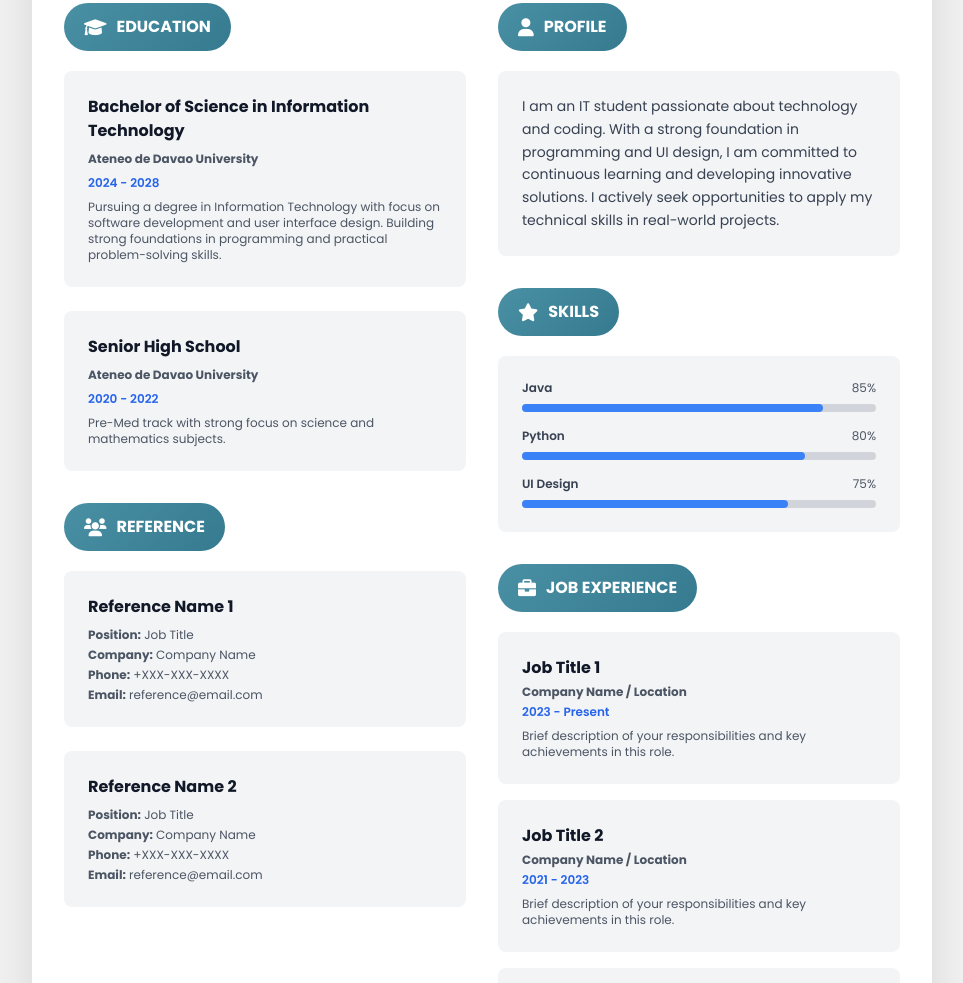
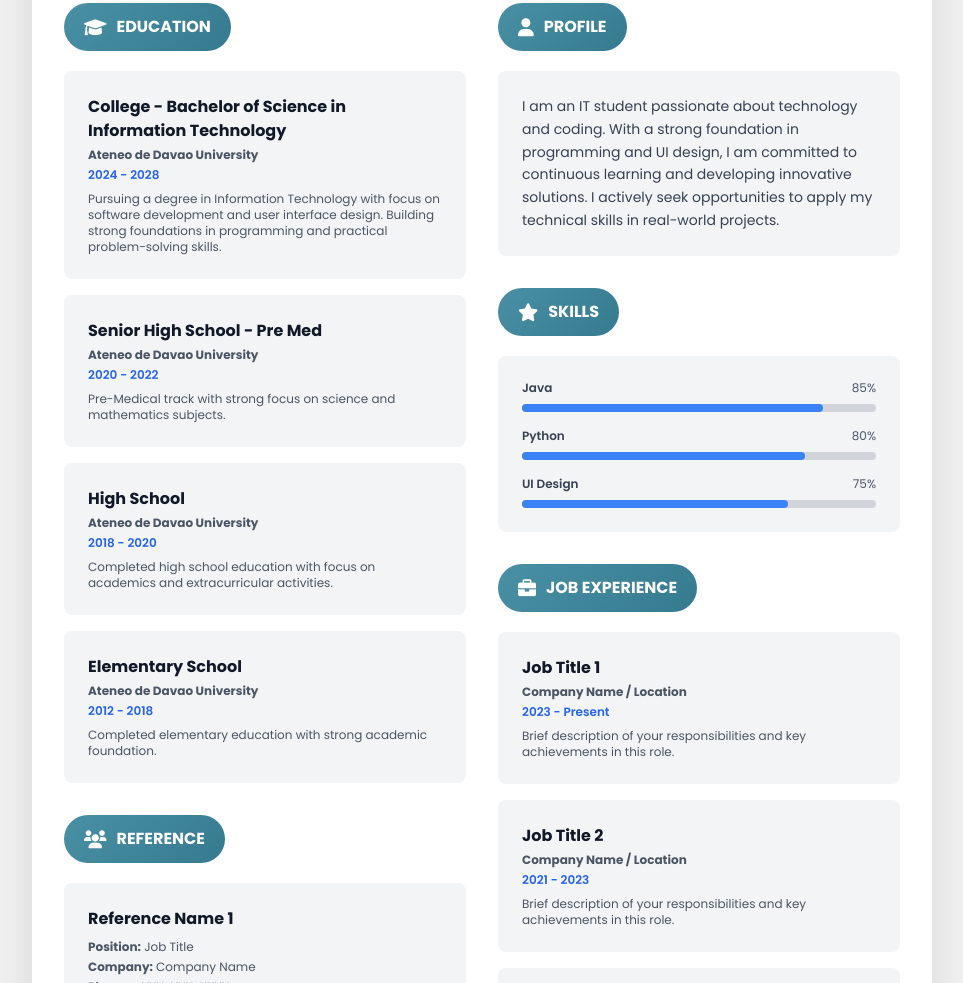
Before and after one commit to JordanTubs/Tubianosa_CVPortfolio, a website: page index.html in a window 1280 px wide. Shown: the part 421-1404 px from the top of the page, without its empty margins (158-1121 px from the left). Drawn offline with nearby package versions, Linux system fonts and the light colour scheme.

Commit message:
Add all 4 education entries: College (BSIT), Senior Highschool (PreMed), Highschool, Elementary

```diff
--- a/index.html
+++ b/index.html
@@ -103,18 +103,30 @@
                         <i class="fas fa-graduation-cap"></i>
                         EDUCATION
                     </div>
-                    <div class="space-y-6">
+                    <div class="space-y-4">
                         <div class="bg-gray-100 rounded-lg p-6">
-                            <h3 class="font-bold text-gray-900 mb-2">Bachelor of Science in Information Technology</h3>
-                            <p class="text-xs text-gray-600 mb-2"><strong>Ateneo de Davao University</strong></p>
+                            <h3 class="font-bold text-gray-900 mb-1">College - Bachelor of Science in Information Technology</h3>
+                            <p class="text-xs text-gray-600 mb-1"><strong>Ateneo de Davao University</strong></p>
                             <p class="text-xs text-blue-600 font-semibold mb-2">2024 - 2028</p>
                             <p class="text-xs text-gray-600">Pursuing a degree in Information Technology with focus on software development and user interface design. Building strong foundations in programming and practical problem-solving skills.</p>
                         </div>
                         <div class="bg-gray-100 rounded-lg p-6">
-                            <h3 class="font-bold text-gray-900 mb-2">Senior High School</h3>
-                            <p class="text-xs text-gray-600 mb-2"><strong>Ateneo de Davao University</strong></p>
+                            <h3 class="font-bold text-gray-900 mb-1">Senior High School - Pre Med</h3>
+                            <p class="text-xs text-gray-600 mb-1"><strong>Ateneo de Davao University</strong></p>
                             <p class="text-xs text-blue-600 font-semibold mb-2">2020 - 2022</p>
-                            <p class="text-xs text-gray-600">Pre-Med track with strong focus on science and mathematics subjects.</p>
+                            <p class="text-xs text-gray-600">Pre-Medical track with strong focus on science and mathematics subjects.</p>
+                        </div>
+                        <div class="bg-gray-100 rounded-lg p-6">
+                            <h3 class="font-bold text-gray-900 mb-1">High School</h3>
+                            <p class="text-xs text-gray-600 mb-1"><strong>Ateneo de Davao University</strong></p>
+                            <p class="text-xs text-blue-600 font-semibold mb-2">2018 - 2020</p>
+                            <p class="text-xs text-gray-600">Completed high school education with focus on academics and extracurricular activities.</p>
+                        </div>
+                        <div class="bg-gray-100 rounded-lg p-6">
+                            <h3 class="font-bold text-gray-900 mb-1">Elementary School</h3>
+                            <p class="text-xs text-gray-600 mb-1"><strong>Ateneo de Davao University</strong></p>
+                            <p class="text-xs text-blue-600 font-semibold mb-2">2012 - 2018</p>
+                            <p class="text-xs text-gray-600">Completed elementary education with strong academic foundation.</p>
                         </div>
                     </div>
                 </div>
```
